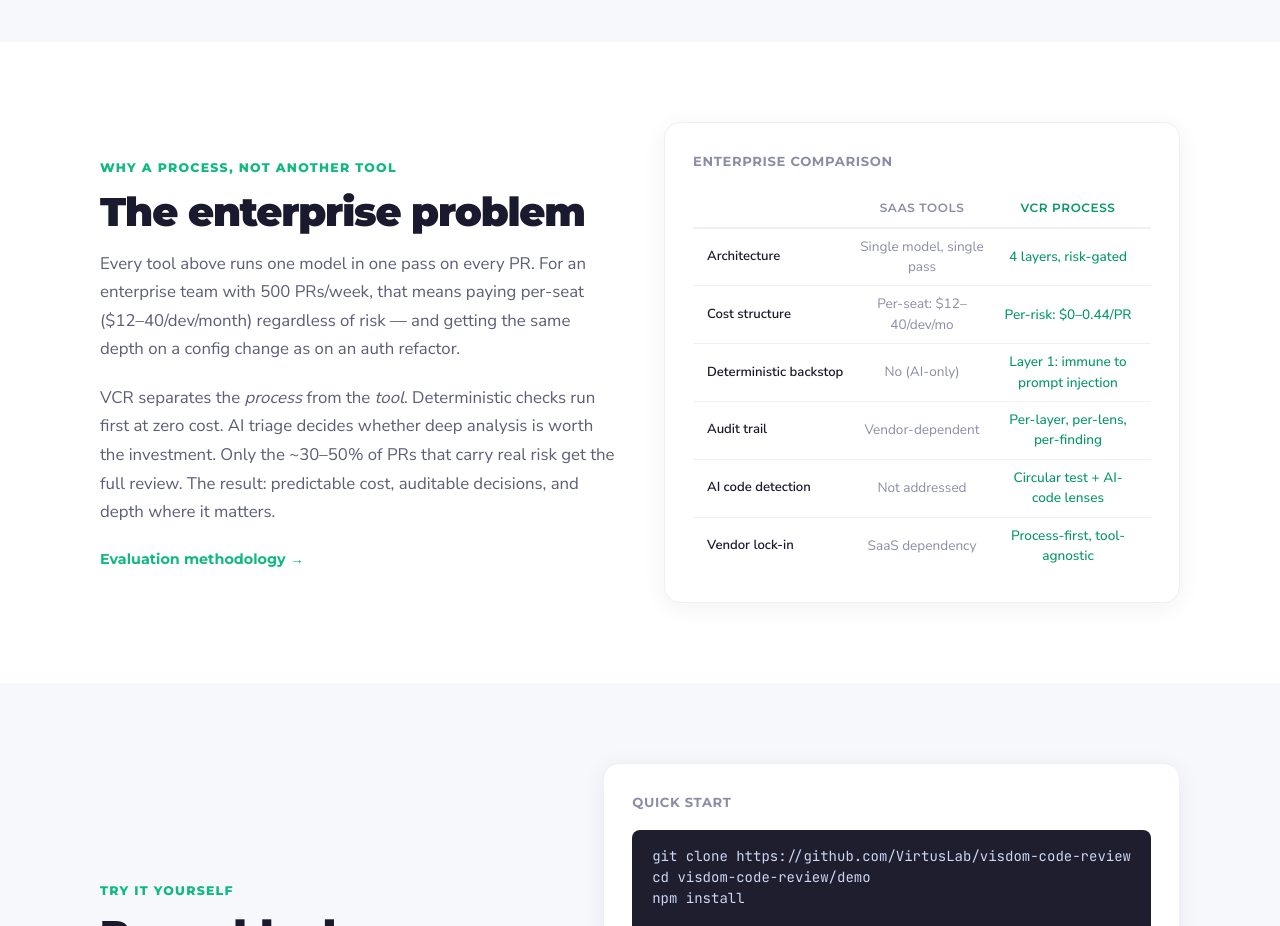
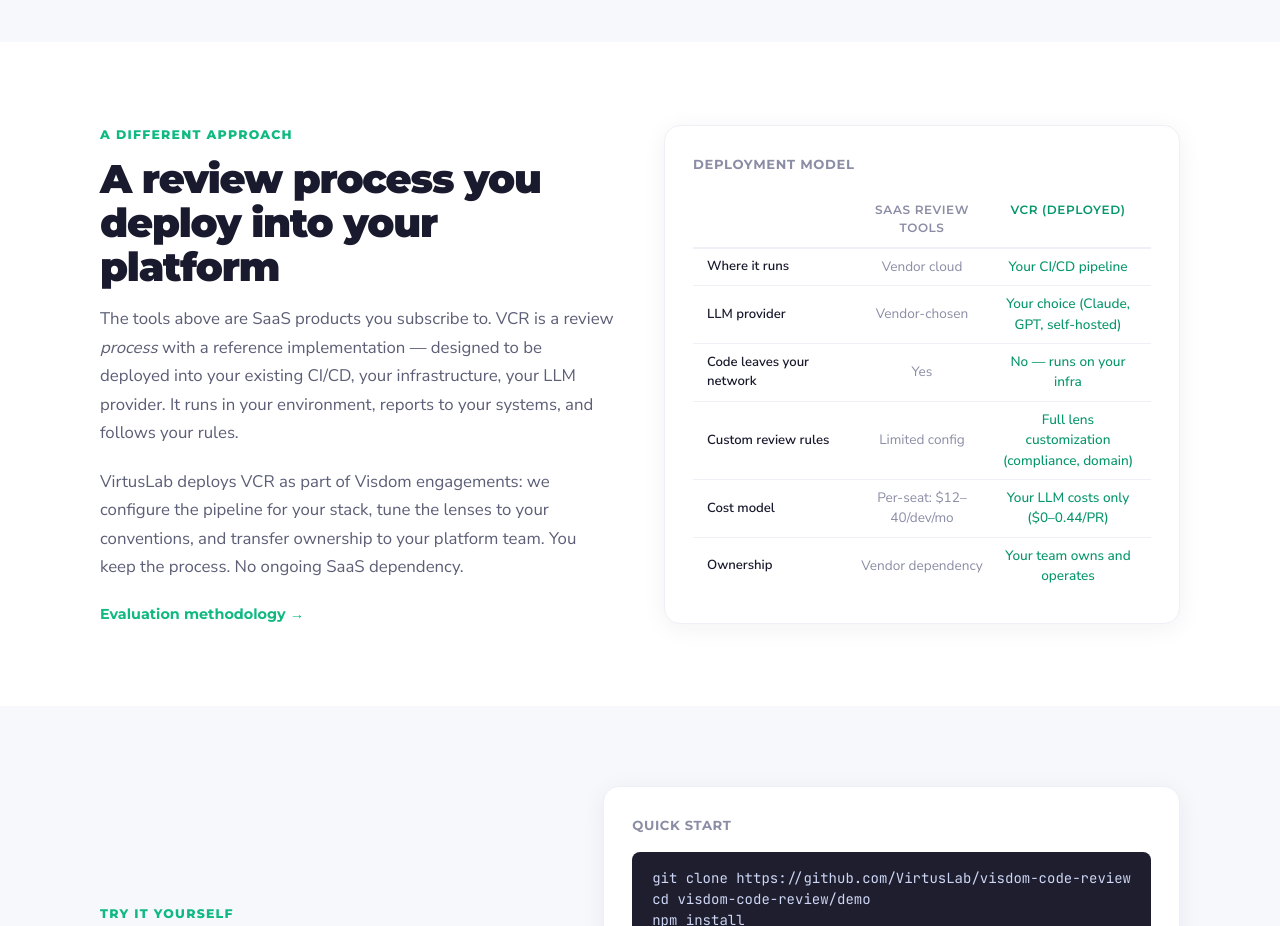
Before and after one commit to VirtusLab/visdom-code-review, an Astro site: page / in a window 1280 px wide. Shown: the part 5660-6586 px from the top of the page. Built offline with nearby package versions, Linux system fonts and the light colour scheme; Astro itself is replaced by a stand-in of ours.

Commit message:
Reposition VCR as deployable component, not SaaS product
VCR is a review process with reference implementation, deployed into
the client's CI/CD, infra, and LLM provider. Comparison table now
focuses on deployment model: where it runs, code staying on client
network, LLM provider choice, lens customization, ownership transfer.

```diff
--- a/src/pages/index.astro
+++ b/src/pages/index.astro
@@ -525,58 +525,58 @@
   <section class="feature-row feature-row--white">
     <div class="feature-row__inner">
       <div class="feature-row__text">
-        <span class="kicker">Why a process, not another tool</span>
-        <h2 class="feature-row__heading">The enterprise problem</h2>
+        <span class="kicker">A different approach</span>
+        <h2 class="feature-row__heading">A review process you deploy into your platform</h2>
         <p class="feature-row__desc">
-          Every tool above runs one model in one pass on every PR. For an enterprise team with 500 PRs/week,
-          that means paying per-seat ($12&ndash;40/dev/month) regardless of risk &mdash; and getting the same depth
-          on a config change as on an auth refactor.
+          The tools above are SaaS products you subscribe to. VCR is a review <em>process</em> with a reference
+          implementation &mdash; designed to be deployed into your existing CI/CD, your infrastructure, your LLM provider.
+          It runs in your environment, reports to your systems, and follows your rules.
         </p>
         <p class="feature-row__desc">
-          VCR separates the <em>process</em> from the <em>tool</em>. Deterministic checks run first at zero cost.
-          AI triage decides whether deep analysis is worth the investment. Only the ~30&ndash;50% of PRs that carry
-          real risk get the full review. The result: predictable cost, auditable decisions, and depth where it matters.
+          VirtusLab deploys VCR as part of Visdom engagements: we configure the pipeline for your stack,
+          tune the lenses to your conventions, and transfer ownership to your platform team.
+          You keep the process. No ongoing SaaS dependency.
         </p>
         <a href={`${base}reference/evaluation/`} class="feature-row__link">Evaluation methodology &rarr;</a>
       </div>
       <div class="feature-row__visual">
         <div class="card">
-          <p class="card__label">Enterprise comparison</p>
+          <p class="card__label">Deployment model</p>
           <div class="diff-table">
             <div class="diff-table__header">
               <span></span>
-              <span class="diff-table__col-head">SaaS tools</span>
-              <span class="diff-table__col-head diff-table__col-head--vcr">VCR process</span>
+              <span class="diff-table__col-head">SaaS review tools</span>
+              <span class="diff-table__col-head diff-table__col-head--vcr">VCR (deployed)</span>
             </div>
             <div class="diff-table__row">
-              <span class="diff-table__label">Architecture</span>
-              <span>Single model, single pass</span>
-              <span class="diff-table__vcr">4 layers, risk-gated</span>
+              <span class="diff-table__label">Where it runs</span>
+              <span>Vendor cloud</span>
+              <span class="diff-table__vcr">Your CI/CD pipeline</span>
             </div>
             <div class="diff-table__row">
-              <span class="diff-table__label">Cost structure</span>
+              <span class="diff-table__label">LLM provider</span>
+              <span>Vendor-chosen</span>
+              <span class="diff-table__vcr">Your choice (Claude, GPT, self-hosted)</span>
+            </div>
+            <div class="diff-table__row">
+              <span class="diff-table__label">Code leaves your network</span>
+              <span>Yes</span>
+              <span class="diff-table__vcr">No &mdash; runs on your infra</span>
+            </div>
+            <div class="diff-table__row">
+              <span class="diff-table__label">Custom review rules</span>
+              <span>Limited config</span>
+              <span class="diff-table__vcr">Full lens customization (compliance, domain)</span>
+            </div>
+            <div class="diff-table__row">
+              <span class="diff-table__label">Cost model</span>
               <span>Per-seat: $12&ndash;40/dev/mo</span>
-              <span class="diff-table__vcr">Per-risk: $0&ndash;0.44/PR</span>
+              <span class="diff-table__vcr">Your LLM costs only ($0&ndash;0.44/PR)</span>
             </div>
             <div class="diff-table__row">
-              <span class="diff-table__label">Deterministic backstop</span>
-              <span>No (AI-only)</span>
-              <span class="diff-table__vcr">Layer 1: immune to prompt injection</span>
-            </div>
-            <div class="diff-table__row">
-              <span class="diff-table__label">Audit trail</span>
-              <span>Vendor-dependent</span>
-              <span class="diff-table__vcr">Per-layer, per-lens, per-finding</span>
-            </div>
-            <div class="diff-table__row">
-              <span class="diff-table__label">AI code detection</span>
-              <span>Not addressed</span>
-              <span class="diff-table__vcr">Circular test + AI-code lenses</span>
-            </div>
-            <div class="diff-table__row">
-              <span class="diff-table__label">Vendor lock-in</span>
-              <span>SaaS dependency</span>
-              <span class="diff-table__vcr">Process-first, tool-agnostic</span>
+              <span class="diff-table__label">Ownership</span>
+              <span>Vendor dependency</span>
+              <span class="diff-table__vcr">Your team owns and operates</span>
             </div>
           </div>
         </div>
```
